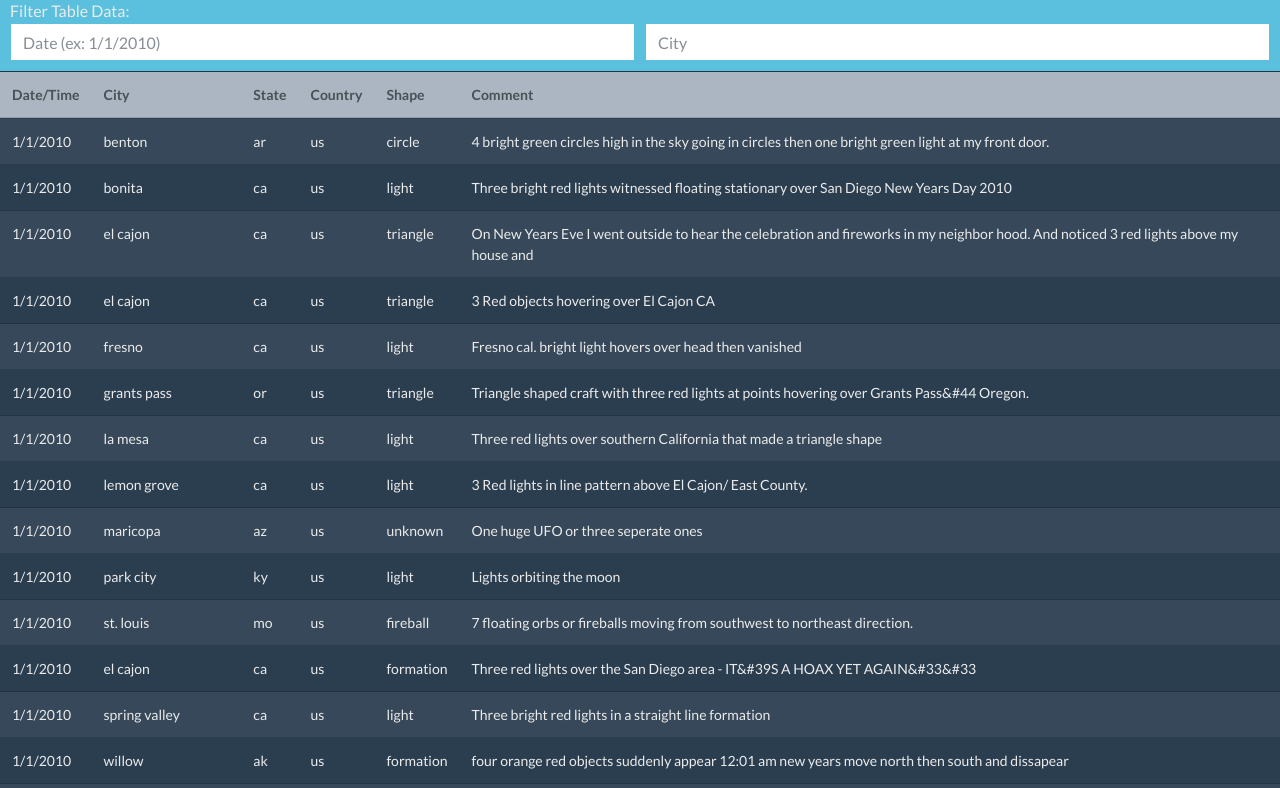
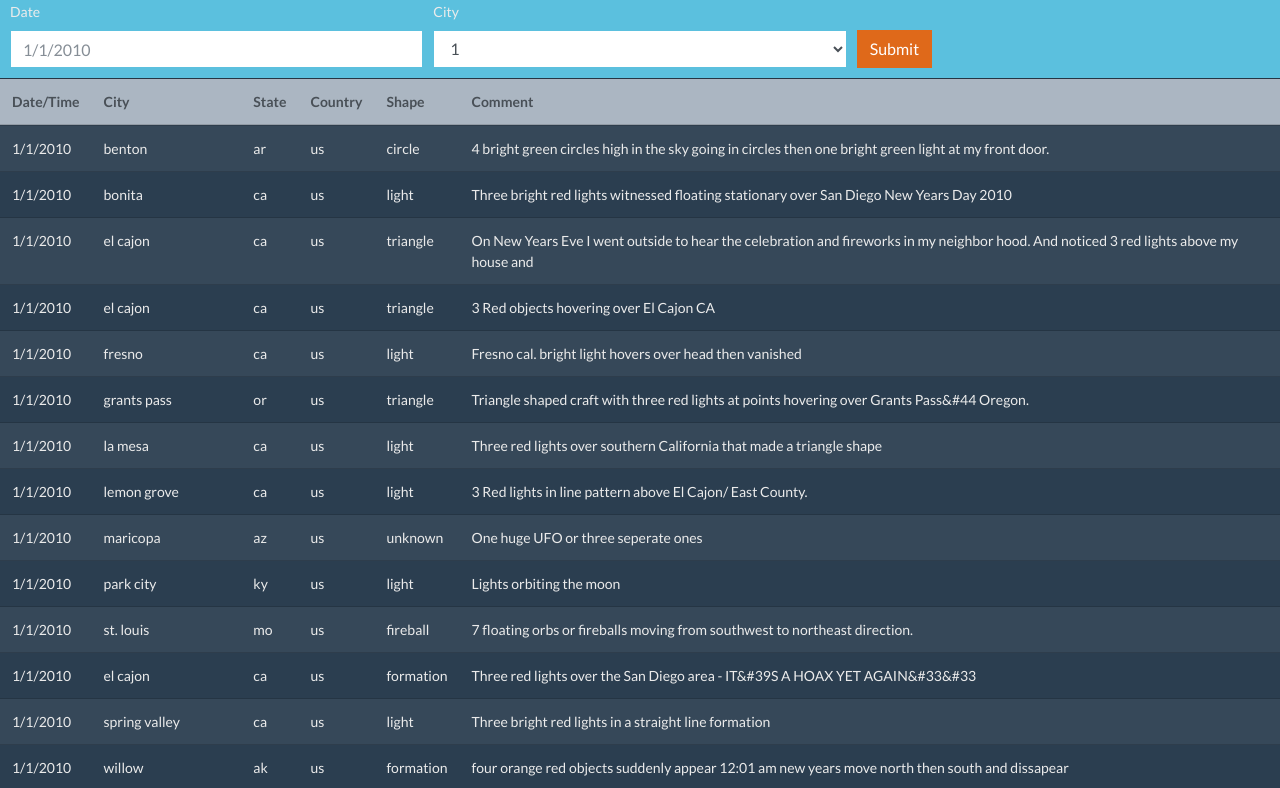
Before and after one commit to MarcyVampQueen/javascript-challenge, a plain HTML site: page UFO-level-1/index.html in a window 1280 px wide. Shown: the part 52-840 px from the top of the page. Drawn offline with nearby package versions, Linux system fonts and the light colour scheme.

Commit message:
hey the button works

```diff
--- a/UFO-level-1/index.html
+++ b/UFO-level-1/index.html
@@ -16,14 +16,29 @@
     <span class="navbar-brand mb-0 h1">UFO Sightings!</span>
   </nav>
   <div class="bg-info" style="padding: 3px 10px 10px 10px;">
-    Filter Table Data:
     <form>
       <div class="form-row bg-info">
         <div class="col">
-          <input type="text" class="form-control" placeholder="Date (ex: 1/1/2010)">
+          <label for="dateInput">Date</label>
         </div>
         <div class="col">
-          <input type="text" class="form-control" placeholder="City">
+          <label for="cityInput">City</label>
+        </div>
+        <div class="col">
+          <!-- Empty for Submit Button -->
+        </div>
+      </div>
+      <div class="form-row bg-info">
+        <div class="col">
+          <input type="text" class="form-control" placeholder="1/1/2010" id="dateInput">
+        </div>
+        <div class="col">
+          <select class="form-control" placeholder="City" id="cityInput">
+            <option>1</option>
+          </select>
+        </div>
+        <div class="col">
+          <button type="submit" class="btn btn-primary">Submit</button>
         </div>
       </div>
     </form>
--- a/UFO-level-1/static/app.js
+++ b/UFO-level-1/static/app.js
@@ -15,10 +15,17 @@ var tbody = d3.select("tbody");
 for (let sighting of tableData) {
     var row = tbody.append("tr");
     row.append("td").text(sighting.datetime);
-    console.log(sighting.datetime);
     row.append("td").text(sighting.city);
     row.append("td").text(sighting.state);
     row.append("td").text(sighting.country);
     row.append("td").text(sighting.shape);
     row.append("td").text(sighting.comments);
 }
+
+d3.select("button").on("click", filterIt);
+
+function filterIt() {
+    // Prevent the page from refreshing
+    d3.event.preventDefault();
+    console.log("it worked");
+}
```
